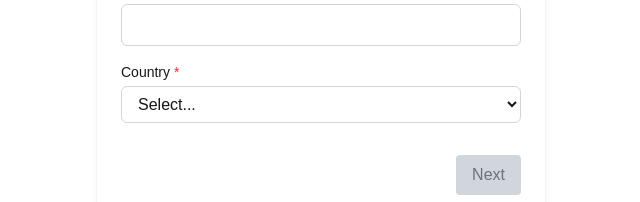
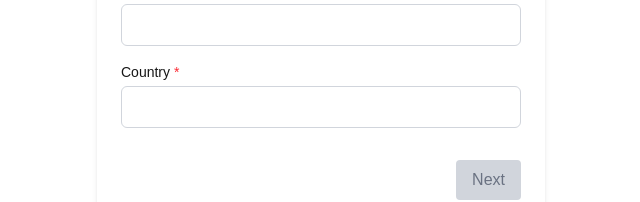
Before and after one commit to mikesmallhelp/claude-test, a Next.js app: page /osoitetiedot in a window 1280 px wide. Shown: the part 336-538 px from the top of the page, without its empty margins (319-959 px from the left). Built offline with nearby package versions, Linux system fonts and the light colour scheme.

Commit message:
Removed country dropdown

```diff
--- a/src/app/osoitetiedot/page.tsx
+++ b/src/app/osoitetiedot/page.tsx
@@ -3,19 +3,11 @@
 import React, { useState, useEffect } from 'react';
 import { useRouter } from 'next/navigation';
 import InputField from '@/components/InputField';
-import SelectField from '@/components/SelectField';
 import NavigationButtons from '@/components/NavigationButtons';
 import { useFormContext } from '@/lib/FormContext';
 import { validoiOsoitetiedot } from '@/lib/validointi';
 import { Osoitetiedot } from '@/lib/types';
 
-const maaVaihtoehdot = [
-  { value: 'suomi', label: 'Finland' },
-  { value: 'ruotsi', label: 'Sweden' },
-  { value: 'norja', label: 'Norway' },
-  { value: 'tanska', label: 'Denmark' },
-  { value: 'viro', label: 'Estonia' },
-];
 
 export default function OsoitetiedotPage() {
   const router = useRouter();
@@ -49,15 +41,7 @@ export default function OsoitetiedotPage() {
     }));
   };
 
-  const handleSelectChange = (e: React.ChangeEvent<HTMLSelectElement>) => {
-    const { id, value } = e.target;
-    setOsoitetiedotState(prev => ({
-      ...prev,
-      [id]: value
-    }));
-  };
-
-  const handleBlur = (e: React.FocusEvent<HTMLInputElement | HTMLSelectElement>) => {
+  const handleBlur = (e: React.FocusEvent<HTMLInputElement>) => {
     const { id } = e.target;
     setKoskettu(prev => ({
       ...prev,
@@ -107,13 +91,12 @@ export default function OsoitetiedotPage() {
             required
           />
 
-          <SelectField
+          <InputField
             id="maa"
             label="Country"
             value={osoitetiedot.maa}
-            onChange={handleSelectChange}
+            onChange={handleInputChange}
             onBlur={handleBlur}
-            options={maaVaihtoehdot}
             error={virheet.maa}
             required
           />
--- a/src/app/yhteenveto/page.tsx
+++ b/src/app/yhteenveto/page.tsx
@@ -17,14 +17,7 @@ export default function YhteenvetoPage() {
     'diners': 'Diners Club'
   };
 
-  // Map country values to English names
-  const maaMap: Record<string, string> = {
-    'suomi': 'Finland',
-    'ruotsi': 'Sweden',
-    'norja': 'Norway',
-    'tanska': 'Denmark',
-    'viro': 'Estonia'
-  };
+  // Country is now a free text field
 
   // Korttinumeron viimeisten 4 numeron näyttäminen
   const maskattuKorttinumero = lomakedata.luottokorttitiedot.kortinnumero
@@ -57,7 +50,7 @@ export default function YhteenvetoPage() {
               <p><span className="font-medium">Street Address:</span> {lomakedata.osoitetiedot.katuosoite}</p>
               <p><span className="font-medium">Postal Code:</span> {lomakedata.osoitetiedot.postinumero}</p>
               <p><span className="font-medium">City:</span> {lomakedata.osoitetiedot.paikkakunta}</p>
-              <p><span className="font-medium">Country:</span> {maaMap[lomakedata.osoitetiedot.maa] || lomakedata.osoitetiedot.maa}</p>
+              <p><span className="font-medium">Country:</span> {lomakedata.osoitetiedot.maa}</p>
             </div>
           </div>
 
```
